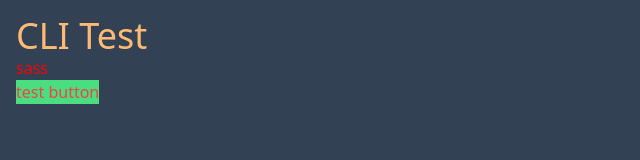
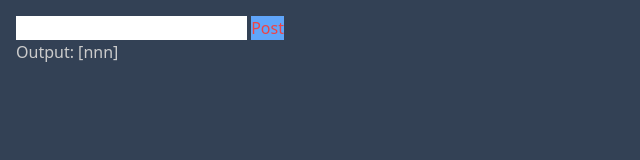
Before and after one commit to edwardtanguay/et78-testcli, a website built with Vite: page index.html in a window 1280 px wide. Shown: the whole page, without its empty margins (0-640 px from the left). Built offline with nearby package versions, Linux system fonts and the light colour scheme.

Commit message:
nnn test with inner html

```diff
--- a/dev/notes.txt
+++ b/dev/notes.txt
@@ -2,5 +2,5 @@
 - x install sass
 - x make app elemnent variable safe
 	- x get element with class instead of id
-- .. install tailwind
--
+- x install tailwind
+- .. button/event in Vite Vanilla
--- a/src/main.ts
+++ b/src/main.ts
@@ -3,11 +3,25 @@ import './style.scss';
 const siteElem = document.querySelector('#app')
 
 if (siteElem) {
-  siteElem.innerHTML = `
-<h1 class="text-orange-300 text-4xl">CLI Test</h1>
-<h2>sass</h2>
-<button class="btn-primary">test button</button>
+  siteElem.innerHTML = /*html*/ `
+  <form>
+    <input class="message"/>
+    <button class="btn-primary">Post</button>
+  </form>
+
+  <div>
+Output: [<span class="output"></span>]
+  </div>
 `;
+
+  const _outputElem = document.querySelector('.output');
+  if (_outputElem) {
+    const outputElem = _outputElem;
+
+    outputElem.innerHTML = 'nnn';
+  }
+
+
 } else {
   alert('sorry')
 }
--- a/src/style.scss
+++ b/src/style.scss
@@ -4,7 +4,7 @@
 
 @layer components {
 	.btn-primary {
-		@apply text-red-500 bg-green-400;
+		@apply text-red-500 bg-blue-400;
 	}
 }
 
@@ -12,4 +12,10 @@ body {
 	h2 {
 		color: red;
 	}
+	color: #ccc;
+
+	ul {
+		list-style: disc;
+		margin-left: 2rem;
+	}
 }
```
